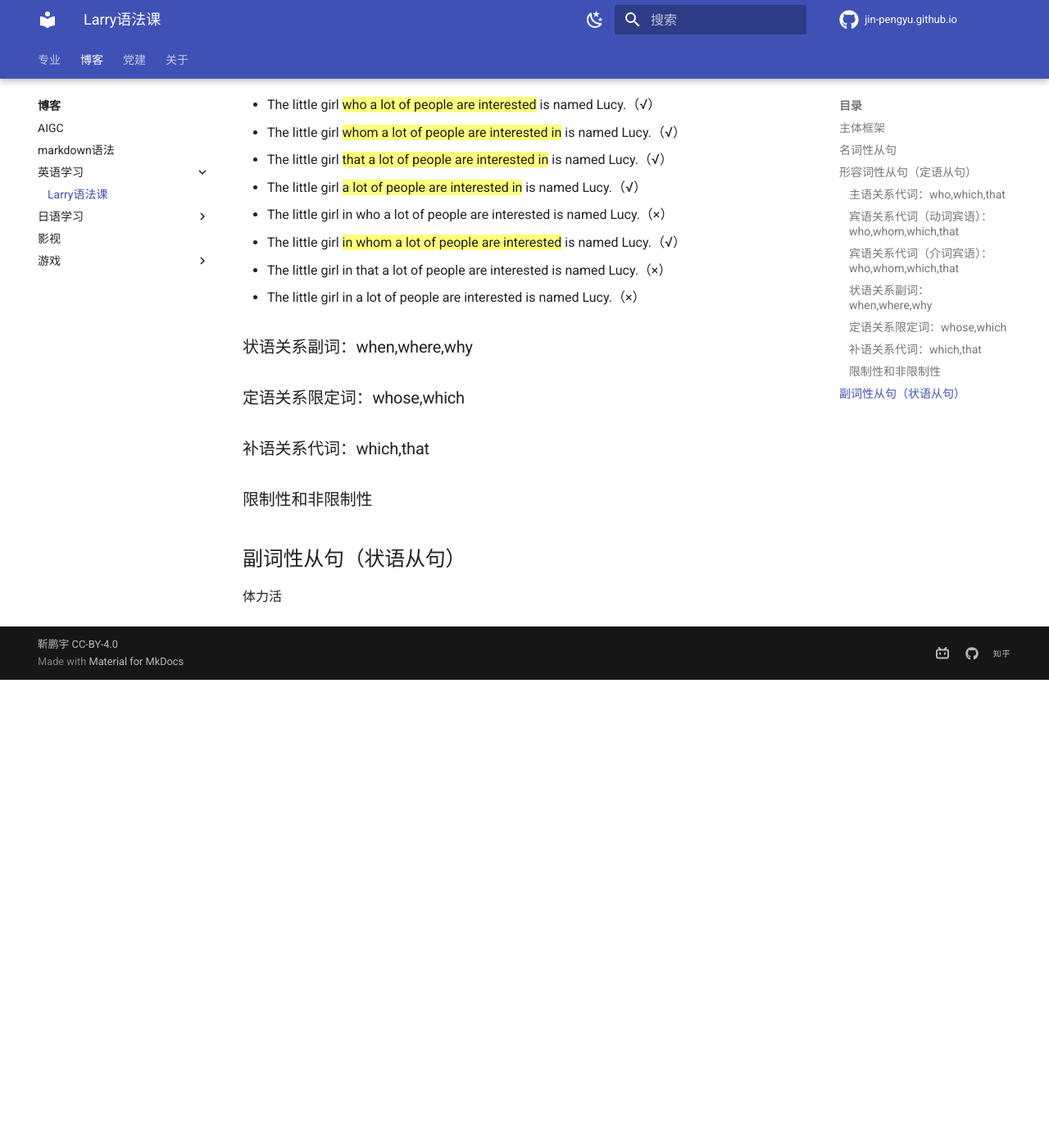
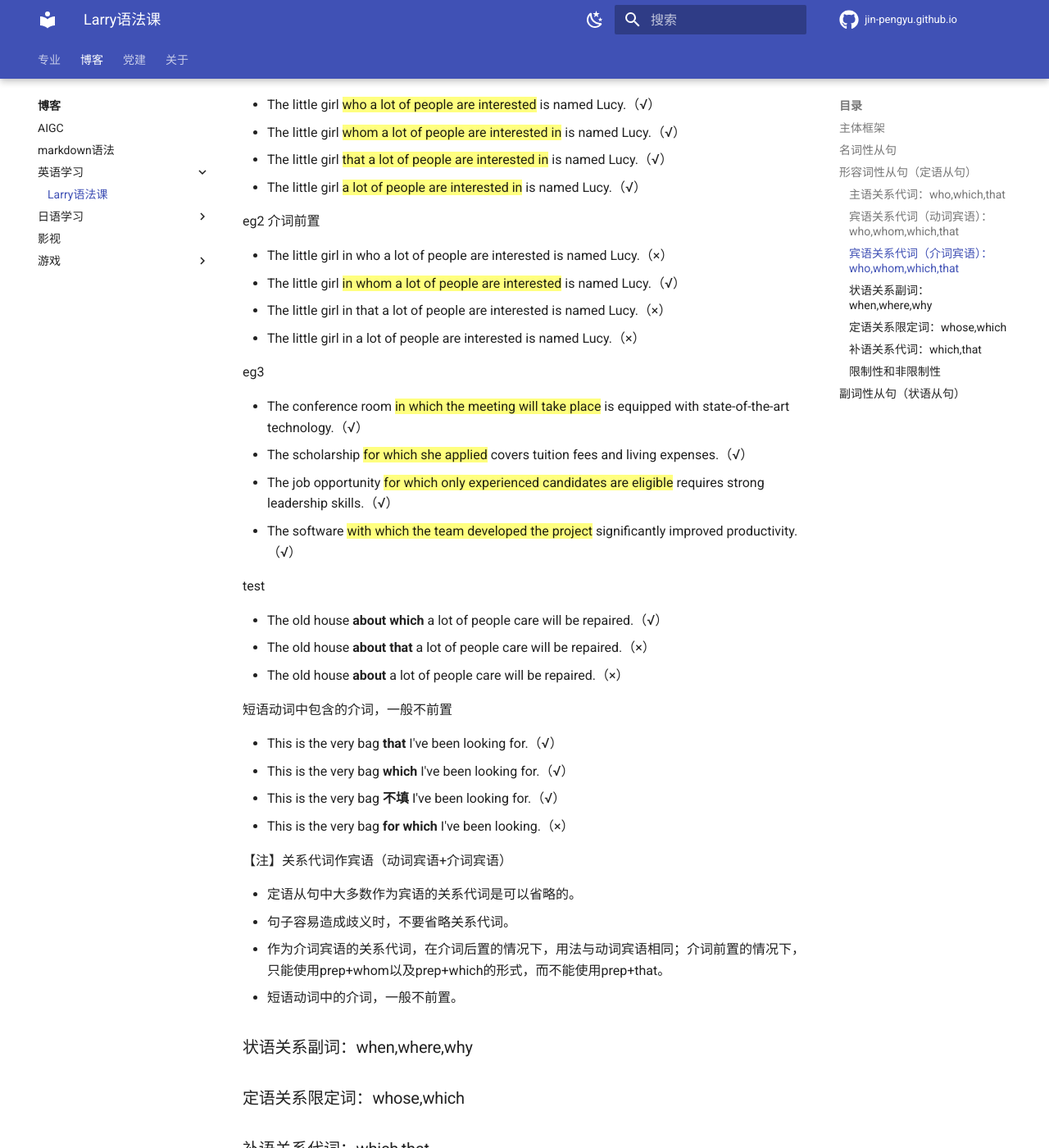
Before and after one commit to Pengyu-Jin/Pengyu-Jin.github.io, an MkDocs documentation site: the page built from docs/blog/EN-learn/Larry.md, in a window 1280 px wide and 1400 px high, scrolled down 2023 px. Shown: the whole window at 82% size. Built offline with MkDocs 1.6.1 and Material for MkDocs 9.7.7, drawn with Linux system fonts in a browser that asks for light colours; before the commit the page ends 2852 px from its top, so only the background shows below that.

Commit message:
style change 212

```diff
--- a/docs/blog/EN-learn/Larry.md
+++ b/docs/blog/EN-learn/Larry.md
@@ -56,19 +56,46 @@ test
 
 who（指代某人）、whom（指代某人）、which（指代某物）、that（某人/某物）。上述四个关系代词都可以作为形容词性从句中**介词的宾语**，也可以省略不填。不过相比于作为动词宾语的关系代词来说，介词宾语的问题要更复杂，因为涉及到介词后置和介词前置的问题。
 
-eg
+eg1 介词后置
 
 - The little girl ==who a lot of people are interested== is named Lucy.（√）
 - The little girl ==whom a lot of people are interested in== is named Lucy.（√）
 - The little girl ==that a lot of people are interested in== is named Lucy.（√）
 - The little girl ==a lot of people are interested in== is named Lucy.（√）
 
+eg2 介词前置
+
 - The little girl in who a lot of people are interested is named Lucy.（×）
 - The little girl ==in whom a lot of people are interested== is named Lucy.（√）
 - The little girl in that a lot of people are interested is named Lucy.（×）
 - The little girl in a lot of people are interested is named Lucy.（×）
 
+eg3
 
+- The conference room ==in which the meeting will take place== is equipped with state-of-the-art technology.（√）
+- The scholarship ==for which she applied== covers tuition fees and living expenses.（√）
+- The job opportunity ==for which only experienced candidates are eligible== requires strong leadership skills.（√）
+- The software ==with which the team developed the project== significantly improved productivity.（√）
+
+test
+
+- The old house **about which** a lot of people care will be repaired.（√）
+- The old house **about that** a lot of people care will be repaired.（×）
+- The old house **about** a lot of people care will be repaired.（×）
+
+短语动词中包含的介词，一般不前置
+
+- This is the very bag **that** I've been looking for.（√）
+- This is the very bag **which** I've been looking for.（√）
+- This is the very bag **不填** I've been looking for.（√）
+- This is the very bag **for which** I've been looking.（×）
+
+【注】关系代词作宾语（动词宾语+介词宾语）
+
+- 定语从句中大多数作为宾语的关系代词是可以省略的。
+- 句子容易造成歧义时，不要省略关系代词。
+- 作为介词宾语的关系代词，在介词后置的情况下，用法与动词宾语相同；介词前置的情况下，只能使用prep+whom以及prep+which的形式，而不能使用prep+that。
+- 短语动词中的介词，一般不前置。
 
 ### 状语关系副词：when,where,why
 
```
